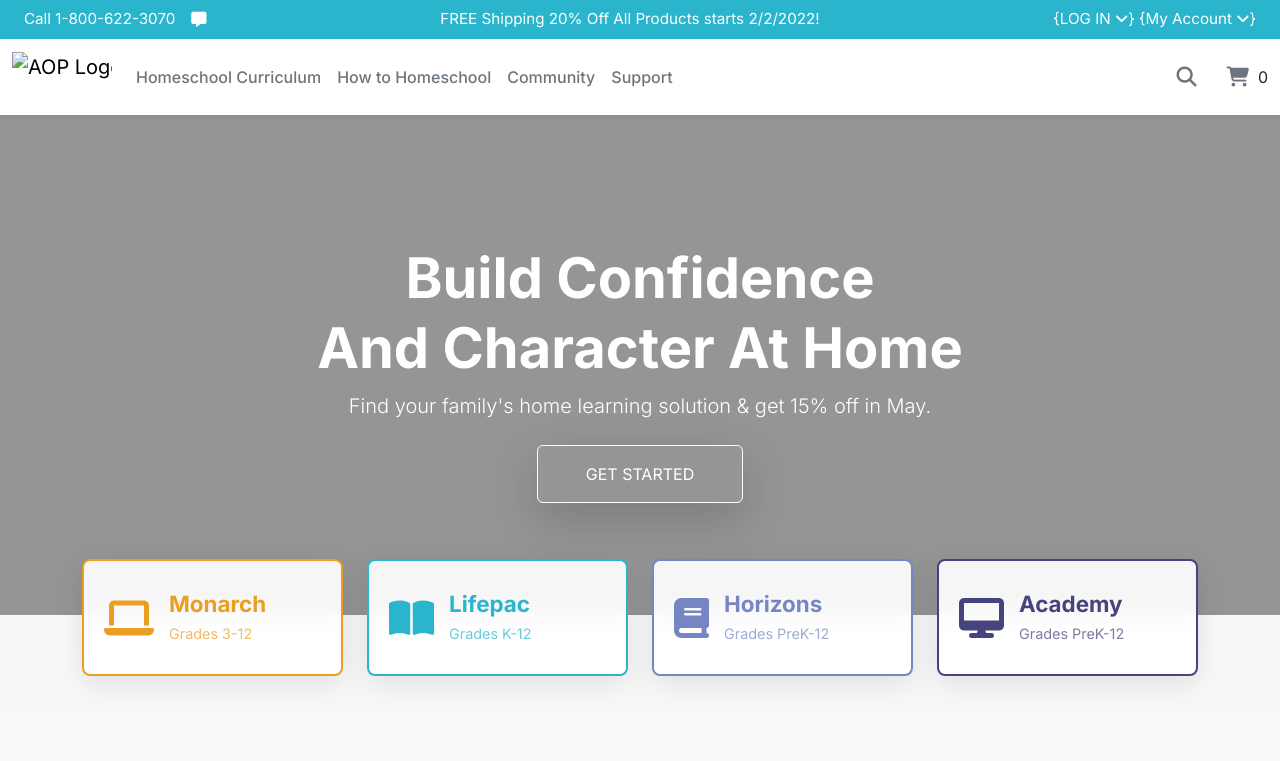
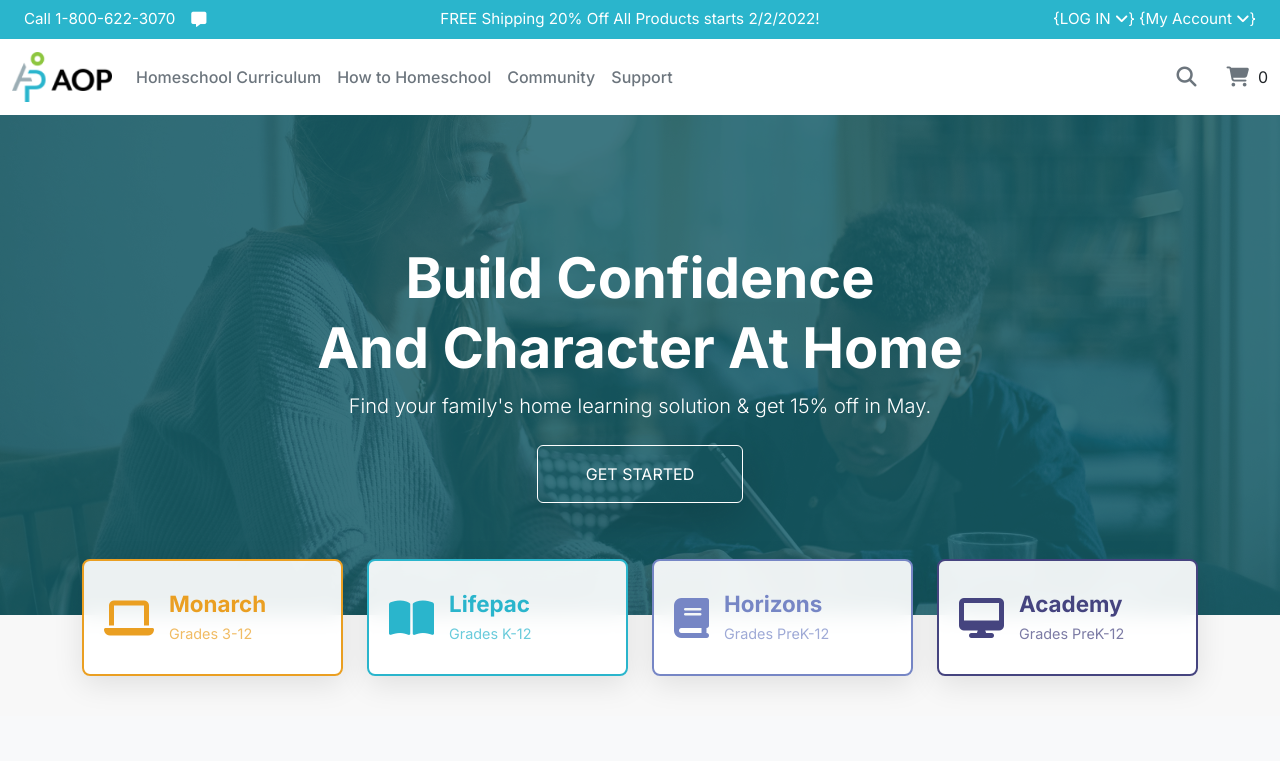
Before and after one commit to adityajani11/aop, a website: page index.html in a window 1280 px wide. Shown: the top 761 px of the page. Drawn offline with nearby package versions, Linux system fonts and the light colour scheme; the site is published under a folder, as on GitHub Pages, so addresses that start at the root find nothing.

Commit message:
Updated UI Component

```diff
--- a/index.html
+++ b/index.html
@@ -54,7 +54,7 @@
       <div class="container-fluid">
         <a class="navbar-brand d-flex align-items-center" href="#">
           <img
-            src="/assets/aop-logo.png"
+            src="assets/aop-logo.png"
             alt="AOP Logo"
             width="100px"
             height="50px"
--- a/styles.css
+++ b/styles.css
@@ -3,7 +3,7 @@
   background-color: #f8f8f8; /* Light gray background */
 }
 .hero-section {
-  background-image: url("/assets/hero-background.png"); /* Placeholder for the background image */
+  background-image: url("assets/hero-background.png"); /* Placeholder for the background image */
   background-size: cover;
   background-repeat: no-repeat;
   background-position: center;
```
